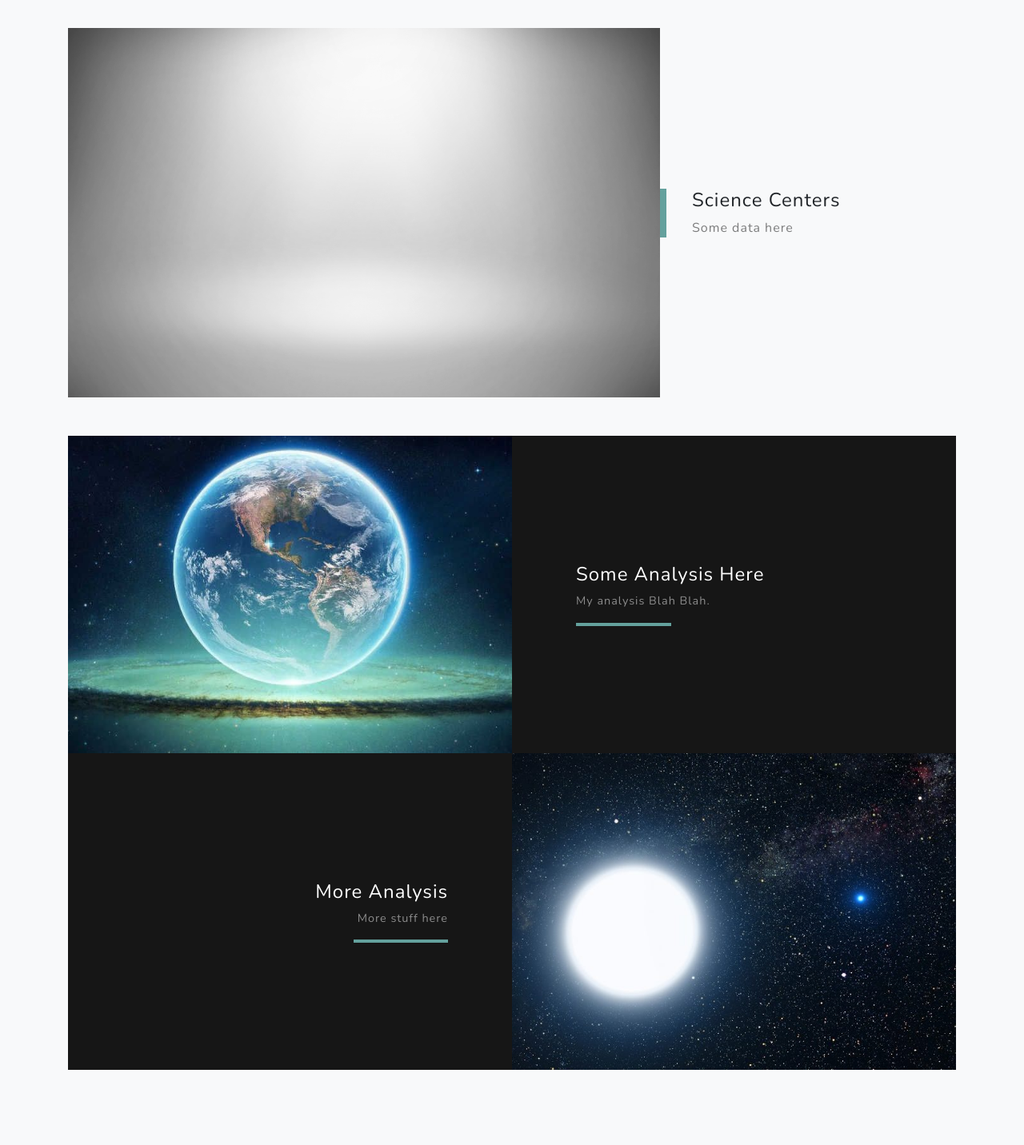
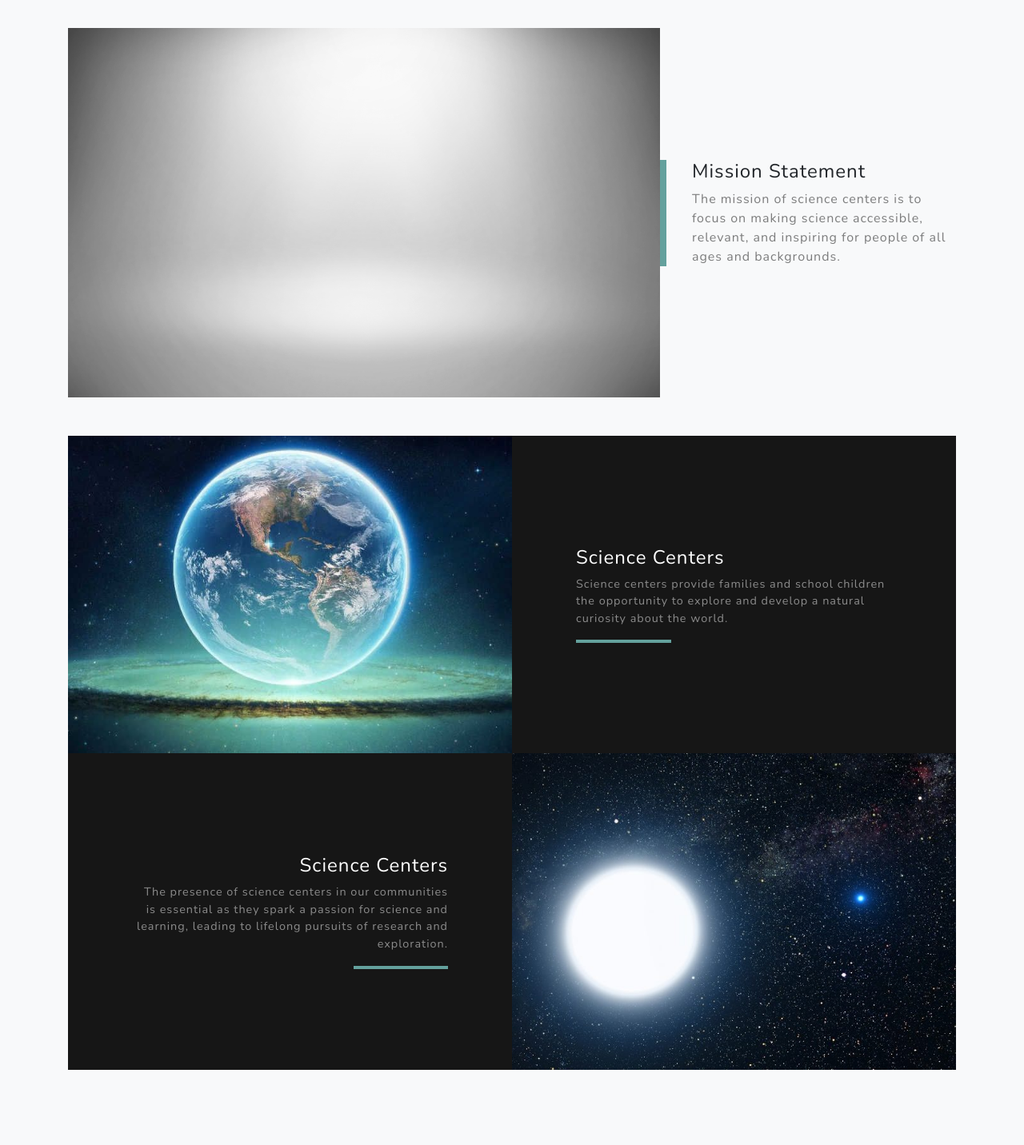
Before and after one commit to DLaury/Science_Center_Project, a Flask app: page / in a window 1280 px wide. Shown: the part 1589-3021 px from the top of the page at 80% size. Run offline with Flask 2, Linux system fonts and the light colour scheme; some libraries are stand-ins or nearby versions.

Commit message:
filler text removed

```diff
--- a/Project2/templates/index.html
+++ b/Project2/templates/index.html
@@ -86,8 +86,8 @@
         </div>
         <div class="col-xl-4 col-lg-5">
           <div class="featured-text text-center text-lg-left">
-            <h4>Science Centers</h4>
-            <p class="text-black-50 mb-0">Some data here</p>
+            <h4>Mission Statement</h4>
+            <p class="text-black-50 mb-0">The mission of science centers is to focus on making science accessible, relevant, and inspiring for people of all ages and backgrounds.</p>
           </div>
         </div>
       </div>
@@ -101,8 +101,8 @@
           <div class="bg-black text-center h-100 project">
             <div class="d-flex h-100">
               <div class="project-text w-100 my-auto text-center text-lg-left">
-                <h4 class="text-white">Some Analysis Here</h4>
-                <p class="mb-0 text-white-50">My analysis Blah Blah.</p>
+                <h4 class="text-white">Science Centers</h4>
+                <p class="mb-0 text-white-50">Science centers provide families and school children the opportunity to explore and develop a natural curiosity about the world.</p>
                 <hr class="d-none d-lg-block mb-0 ml-0">
               </div>
             </div>
@@ -119,8 +119,8 @@
           <div class="bg-black text-center h-100 project">
             <div class="d-flex h-100">
               <div class="project-text w-100 my-auto text-center text-lg-right">
-                <h4 class="text-white">More Analysis</h4>
-                <p class="mb-0 text-white-50">More stuff here</p>
+                <h4 class="text-white">Science Centers</h4>
+                <p class="mb-0 text-white-50">The presence of science centers in our communities is essential as they spark a passion for science and learning, leading to lifelong pursuits of research and exploration.</p>
                 <hr class="d-none d-lg-block mb-0 mr-0">
               </div>
             </div>
```
